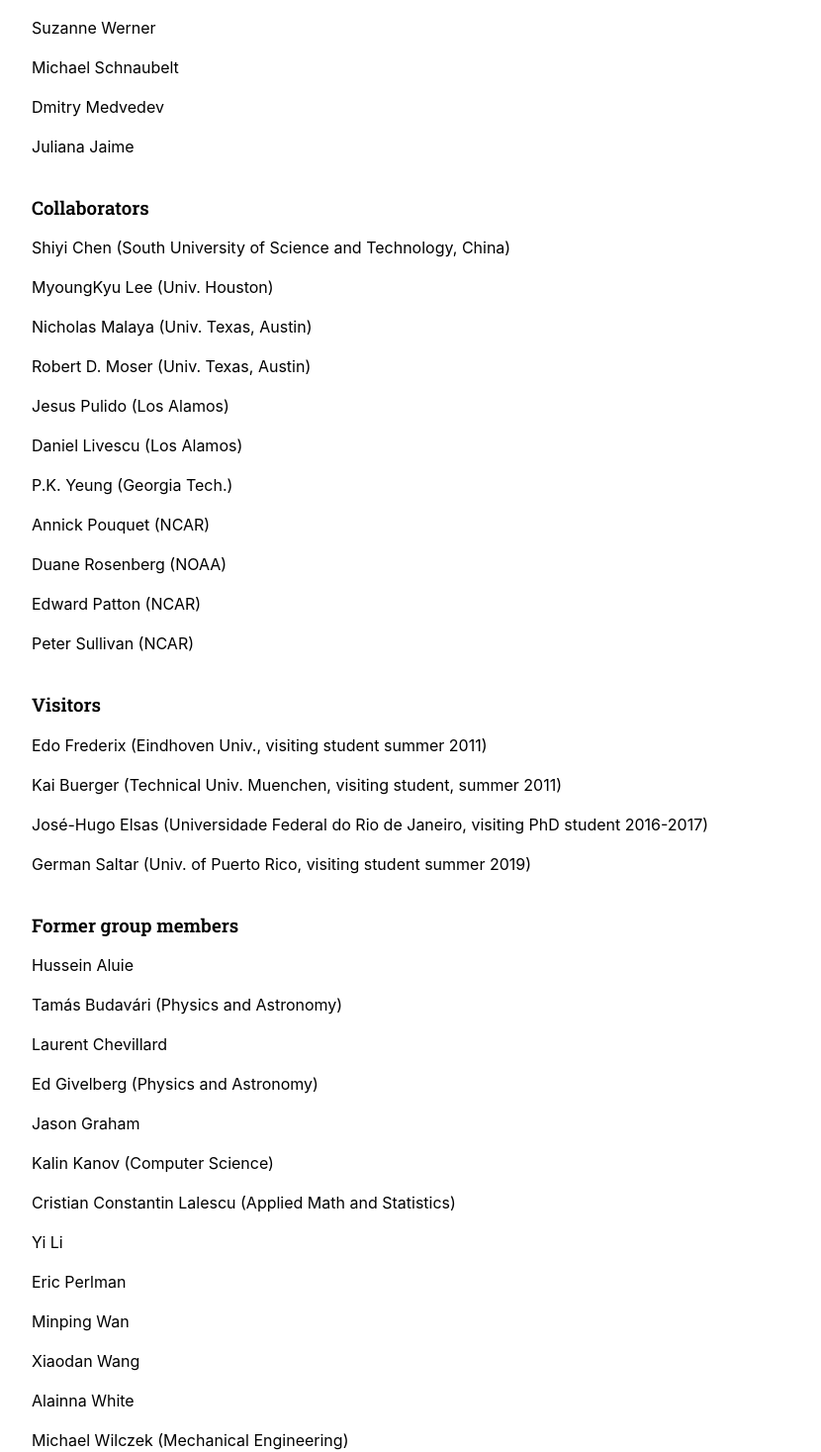
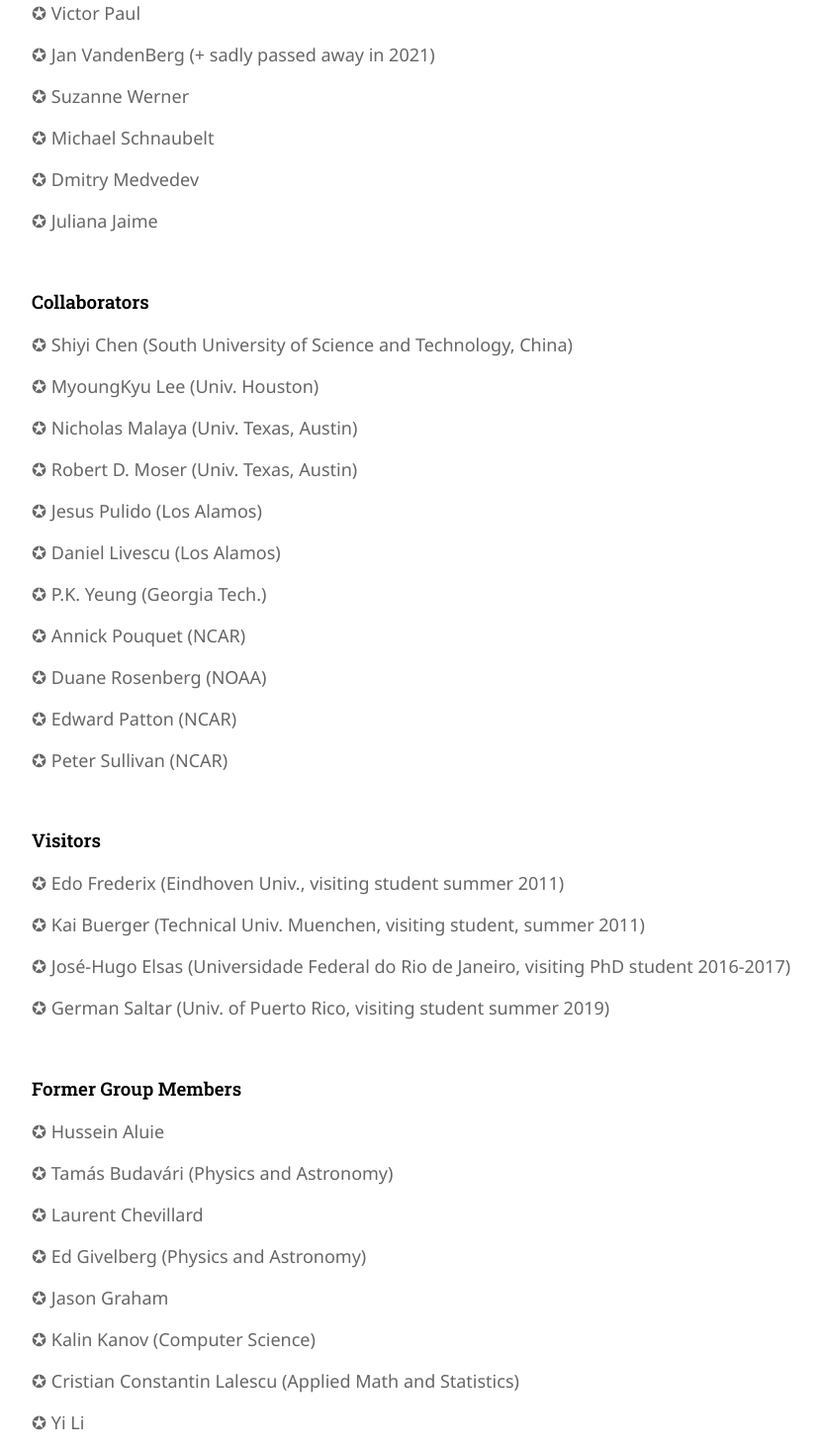
Before and after one commit to sciserver/turbulence-web, a Next.js app: page /about in a window 1280 px wide. Shown: the part 1223-2690 px from the top of the page at 99% size, without its empty margins (96-926 px from the left). Built offline with nearby package versions, Linux system fonts and the light colour scheme.

Commit message:
Code clean up on About component. Moved contents of this component to a json file for readability and maintainability

```diff
--- a/components/content/about.tsx
+++ b/components/content/about.tsx
@@ -1,6 +1,8 @@
 
 import { FC } from 'react';
 import styled from 'styled-components';
+
+import credits from 'public/docs/credits.json';
 
 
 const Styled = styled.div`
@@ -20,194 +22,17 @@
   return (
     <Styled>
       <h1>People & Credits</h1>
-      <br />
-
-
-      <h3>Faculty</h3>
-      Randal Burns (Computer Science)
-      <br />
-      <br />
-      Gregory Eyink (Applied Mathematics & Statistics)
-      <br />
-      <br />
-      Charles Meneveau (Mechanical Engineering)
-      <br />
-      <br />
-      Alex Szalay (Physics and Astronomy)
-      <br />
-      <br />
-      Tamer Zaki (Mechanical Engineering)
-      <br />
-      <br />
-      Ethan Vishniac (Physics and Astronomy)
-      <br />
-      <br />
-      Thomas Haine (Earth & Planetary Sciences)
-      <br />
-      <br />
-
-      <h3>Senior Researchers</h3>
-      Gerard Lemson (Physics and Astronomy)
-      <br />
-      <br />
-
-      <h3>Postdocs</h3>
-
-      Hanxun Yao (Mechanical Engineering)
-      <br />
-      <br />
-
-      <h3>Graduate students</h3>
-
-      Ariel Lubonja (Computer Science)
-      <br />
-      <br />
-      Yue Hao (Mechanical Engineering)
-      <br />
-      <br />
-
-      <h3>Technical Staff</h3>
-      Victor Paul
-      <br />
-      <br />
-      Jan VandenBerg (+ sadly passed away in 2021)
-      <br />
-      <br />
-      Suzanne Werner
-      <br />
-      <br />
-      Michael Schnaubelt
-      <br />
-      <br />
-      Dmitry Medvedev
-      <br />
-      <br />
-      Juliana Jaime
-      <br />
-      <br />
-
-      <h3>Collaborators</h3>
-
-      Shiyi Chen (South University of Science and Technology, China)
-      <br />
-      <br />
-      MyoungKyu Lee (Univ. Houston)
-      <br />
-      <br />
-      Nicholas Malaya (Univ. Texas, Austin)
-      <br />
-      <br />
-      Robert D. Moser (Univ. Texas, Austin)
-      <br />
-      <br />
-      Jesus Pulido (Los Alamos)
-      <br />
-      <br />
-      Daniel Livescu (Los Alamos)
-      <br />
-      <br />
-      P.K. Yeung (Georgia Tech.)
-      <br />
-      <br />
-      Annick Pouquet (NCAR)
-      <br />
-      <br />
-      Duane Rosenberg (NOAA)
-      <br />
-      <br />
-      Edward Patton (NCAR)
-      <br />
-      <br />
-      Peter Sullivan (NCAR)
-      <br />
-      <br />
-
-      <h3>Visitors</h3>
-
-      Edo Frederix (Eindhoven Univ., visiting student summer 2011)
-      <br />
-      <br />
-      Kai Buerger (Technical Univ. Muenchen, visiting student, summer 2011)
-      <br />
-      <br />
-      José-Hugo Elsas (Universidade Federal do Rio de Janeiro, visiting PhD student 2016-2017)
-      <br />
-      <br />
-      German Saltar (Univ. of Puerto Rico, visiting student summer 2019)
-      <br />
-      <br />
-
-      <h3>Former group members</h3>
-      Hussein Aluie
-      <br />
-      <br />
-      Tamás Budavári (Physics and Astronomy)
-      <br />
-      <br />
-      Laurent Chevillard
-      <br />
-      <br />
-      Ed Givelberg (Physics and Astronomy)
-      <br />
-      <br />
-      Jason Graham
-      <br />
-      <br />
-      Kalin Kanov (Computer Science)
-      <br />
-      <br />
-      Cristian Constantin Lalescu (Applied Math and Statistics)
-      <br />
-      <br />
-      Yi Li
-      <br />
-      <br />
-      Eric Perlman
-      <br />
-      <br />
-      Minping Wan
-      <br />
-      <br />
-      Xiaodan Wang
-      <br />
-      <br />
-      Alainna White
-      <br />
-      <br />
-      Michael Wilczek (Mechanical Engineering)
-      <br />
-      <br />
-      Zuoli Xiao
-      <br />
-      <br />
-      Yunke Yang
-      <br />
-      <br />
-      Huidan Yu
-      <br />
-      <br />
-      Kung Yang
-      <br />
-      <br />
-      Stephen Hamilton (Computer Science)
-      <br />
-      <br />
-      Perry Johnson (Mechanical Engineering)
-      <br />
-      <br />
-      Jin Lee (Mechanical Engineering)
-      <br />
-      <br />
-      Mohammad Danish (Mechanical Engineering)
-      <br />
-      <br />
-      Rohit Ravoori (Computer Science)
-      <br />
-      <br />
-      Akshat Gupta
-      Zhao Wu
-      Mengze Wang
-
+      {credits.map(c =>
+        <>
+          <h3>{c.title}</h3>
+          {c.people.map(member =>
+            <p>
+              ✪  {member}
+            </p>
+          )}
+          <br />
+        </>
+      )}
     </Styled>
   );
 };
--- /dev/null
+++ b/public/docs/credits.json
@@ -0,0 +1,99 @@
+[
+  {
+    "title": "Faculty",
+    "people": [
+      "Randal Burns (Computer Science)",
+      "Gregory Eyink (Applied Mathematics & Statistics)",
+      "Charles Meneveau (Mechanical Engineering)",
+      "Alex Szalay (Physics and Astronomy)",
+      "Tamer Zaki (Mechanical Engineering)",
+      "Ethan Vishniac (Physics and Astronomy)",
+      "Thomas Haine (Earth & Planetary Sciences)"
+    ]
+  },
+  {
+    "title": "Senior Researchers",
+    "people": [
+      "Gerard Lemson (Physics and Astronomy)"
+    ]
+  },
+  {
+    "title": "Postdocs",
+    "people": [
+      "Hanxun Yao (Mechanical Engineering)"
+    ]
+  },
+  {
+    "title": "Graduate Students",
+    "people": [
+      "Ariel Lubonja (Computer Science)",
+      "Yue Hao (Mechanical Engineering)"
+    ]
+  },
+  {
+    "title": "Technical Staff",
+    "people": [
+      "Victor Paul",
+      "Jan VandenBerg (+ sadly passed away in 2021)",
+      "Suzanne Werner",
+      "Michael Schnaubelt",
+      "Dmitry Medvedev",
+      "Juliana Jaime"
+    ]
+  },
+  {
+    "title": "Collaborators",
+    "people": [
+      "Shiyi Chen (South University of Science and Technology, China)",
+      "MyoungKyu Lee (Univ. Houston)",
+      "Nicholas Malaya (Univ. Texas, Austin)",
+      "Robert D. Moser (Univ. Texas, Austin)",
+      "Jesus Pulido (Los Alamos)",
+      "Daniel Livescu (Los Alamos)",
+      "P.K. Yeung (Georgia Tech.)",
+      "Annick Pouquet (NCAR)",
+      "Duane Rosenberg (NOAA)",
+      "Edward Patton (NCAR)",
+      "Peter Sullivan (NCAR)"
+    ]
+  },
+  {
+    "title": "Visitors",
+    "people": [
+      "Edo Frederix (Eindhoven Univ., visiting student summer 2011)",
+      "Kai Buerger (Technical Univ. Muenchen, visiting student, summer 2011)",
+      "José-Hugo Elsas (Universidade Federal do Rio de Janeiro, visiting PhD student 2016-2017)",
+      "German Saltar (Univ. of Puerto Rico, visiting student summer 2019)"
+    ]
+  },
+  {
+    "title": "Former Group Members",
+    "people": [
+      "Hussein Aluie",
+      "Tamás Budavári (Physics and Astronomy)",
+      "Laurent Chevillard",
+      "Ed Givelberg (Physics and Astronomy)",
+      "Jason Graham",
+      "Kalin Kanov (Computer Science)",
+      "Cristian Constantin Lalescu (Applied Math and Statistics)",
+      "Yi Li",
+      "Eric Perlman",
+      "Minping Wan",
+      "Xiaodan Wang",
+      "Alainna White",
+      "Michael Wilczek (Mechanical Engineering)",
+      "Zuoli Xiao",
+      "Yunke Yang",
+      "Huidan Yu",
+      "Kung Yang",
+      "Stephen Hamilton (Computer Science)",
+      "Perry Johnson (Mechanical Engineering)",
+      "Jin Lee (Mechanical Engineering)",
+      "Mohammad Danish (Mechanical Engineering)",
+      "Rohit Ravoori (Computer Science)",
+      "Akshat Gupta",
+      "Zhao Wu",
+      "Mengze Wang"
+    ]
+  }
+]
```
